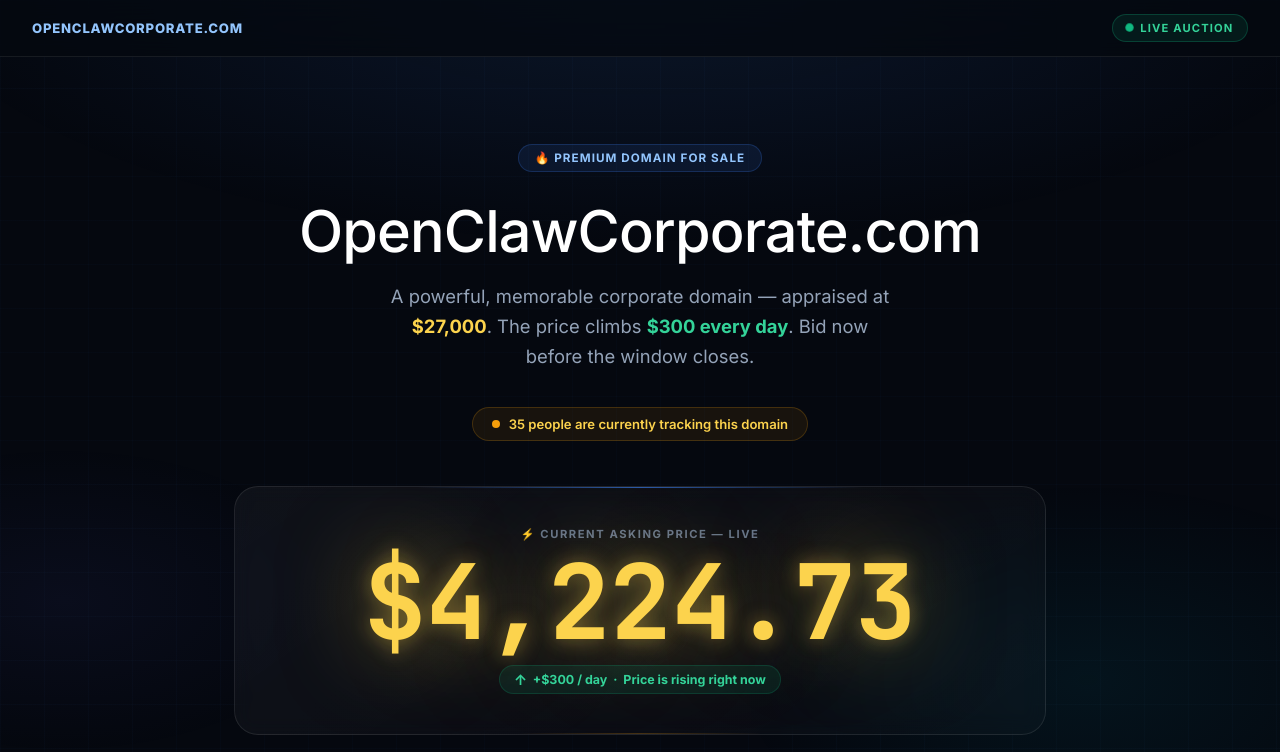
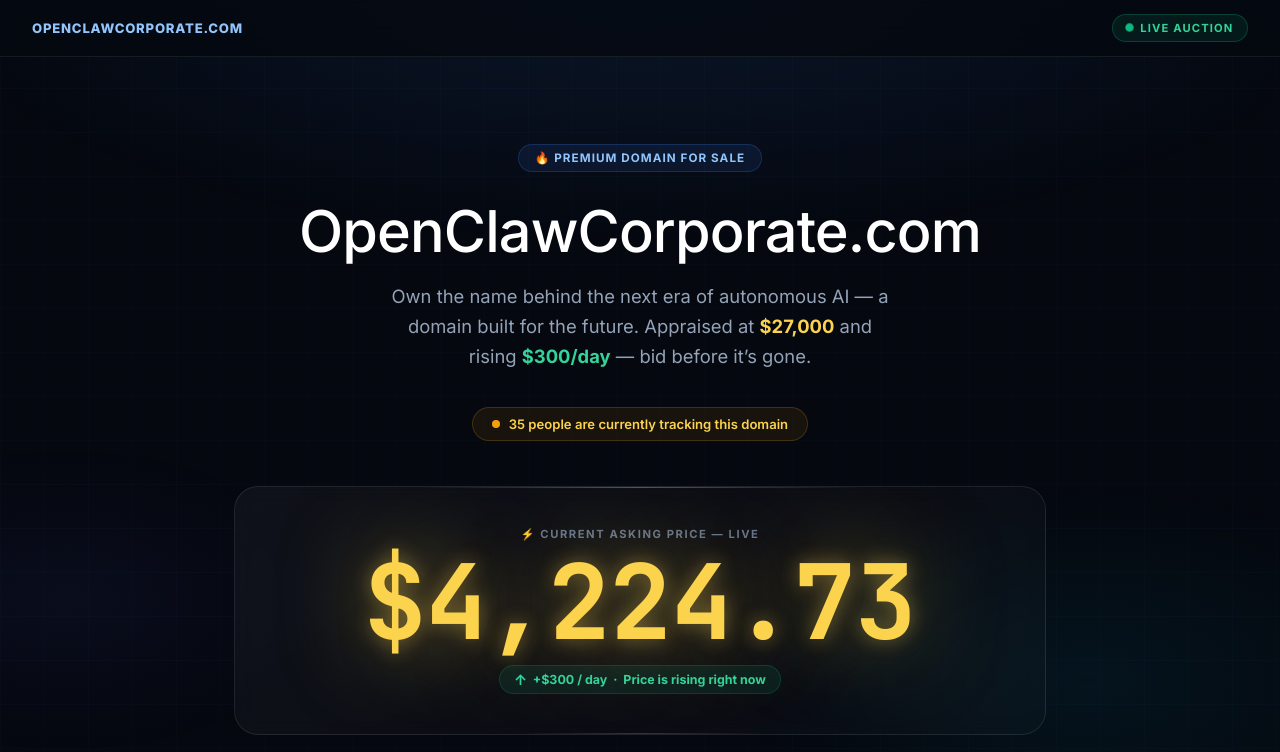
Before and after one commit to skipdaily/openclawcorporate, a website: page index.html in a window 1280 px wide. Shown: the top 752 px of the page. Drawn offline with Linux system fonts and the light colour scheme.

Commit message:
Update hero copy for autonomous AI positioning

```diff
--- a/index.html
+++ b/index.html
@@ -422,8 +422,8 @@
       <h1>OpenClawCorporate.com</h1>
 
       <p class="hero-sub">
-        A powerful, memorable corporate domain — appraised at <strong style="color:#fcd34d">$27,000</strong>.
-        The price climbs <strong style="color:#34d399">$300 every day</strong>. Bid now before the window closes.
+        Own the name behind the next era of autonomous AI — a domain built for the future.
+        Appraised at <strong style="color:#fcd34d">$27,000</strong> and rising <strong style="color:#34d399">$300/day</strong> — bid before it’s gone.
       </p>
 
       <div class="watchers-badge">
```
